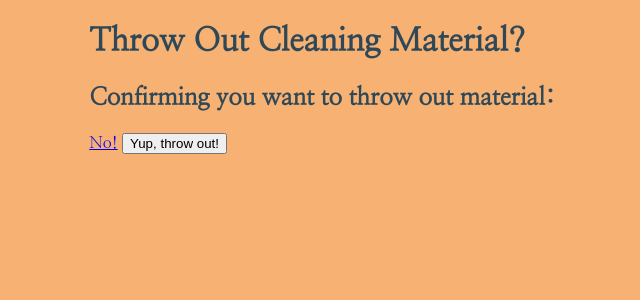
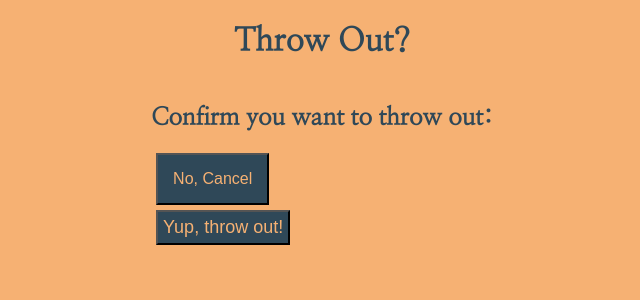
Before and after one commit to rharen11/swept-away, a Django app: page /materials/1/delete/ in a window 1280 px wide. Shown: the part 54-354 px from the top of the page, without its empty margins (318-958 px from the left). Run offline with Django 4.2, Linux system fonts and the light colour scheme; a user stored in the database is signed in; tables that the repository leaves empty hold one stand-in row (values such as "Sample post"); some web fonts are replaced.

Commit message:
confirm delete tool style

```diff
--- a/main_app/static/css/base.css
+++ b/main_app/static/css/base.css
@@ -113,3 +113,39 @@ nav ul {
   font-size: large;
   border-radius: 4px;
 }
+
+.confirm-dlt-material {
+  display: flex;
+  justify-content: center;
+  align-items: center;
+}
+
+.confirm-dlt-material-msg {
+  display: flex;
+  justify-content: center;
+}
+
+.confirm-dlt-material-btn-yes {
+  display: flex;
+  flex-direction: row;
+  justify-content: flex-start;
+  text-decoration: none;
+  background-color: #2F4858;
+  color: #F6B173;
+  padding: 5px;
+  margin: 5px;
+  font-size: large;
+}
+
+.confirm-dlt-material-btn-no {
+  display: flex;
+  flex-direction: row;
+  justify-content: flex-start;
+  text-decoration: none;
+  background-color: #2F4858;
+  color: #F6B173;
+  padding: 5px;
+  margin: 5px;
+  width: fit-content;
+  font-size: medium;
+}
--- a/main_app/templates/main_app/material_confirm_delete.html
+++ b/main_app/templates/main_app/material_confirm_delete.html
@@ -3,14 +3,15 @@
 
 {% block content %}
 
-<div>
-  <h1>Throw Out Cleaning Material?</h1>
+<div class="confirm-dlt-material">
+  <h1>Throw Out?</h1>
 </div>
-<h2>Confirming you want to throw out material:</h2>
+<h2 class="confirm-dlt-material-msg">Confirm you want to throw out:</h2>
 <form action="" method="POST" class="form">
   {% csrf_token %}
-  <a href="{% url 'materials_detail' material.id %}">No!</a>
-  <button type="submit">Yup, throw out!</button>
+  <button class="confirm-dlt-material-btn-no">
+  <a href="{% url 'materials_detail' material.id %}" class="confirm-dlt-material-btn-no">No, Cancel</a></button>
+  <button type="submit" class="confirm-dlt-material-btn-yes">Yup, throw out!</button>
 </form>
 
 {% endblock%}
```
Also changed, not shown: main_app/static/css/materials/material-detail.css (+33 -1 lines), main_app/templates/main_app/material_detail.html (+8 -1 lines), README.md, 2 other files.
